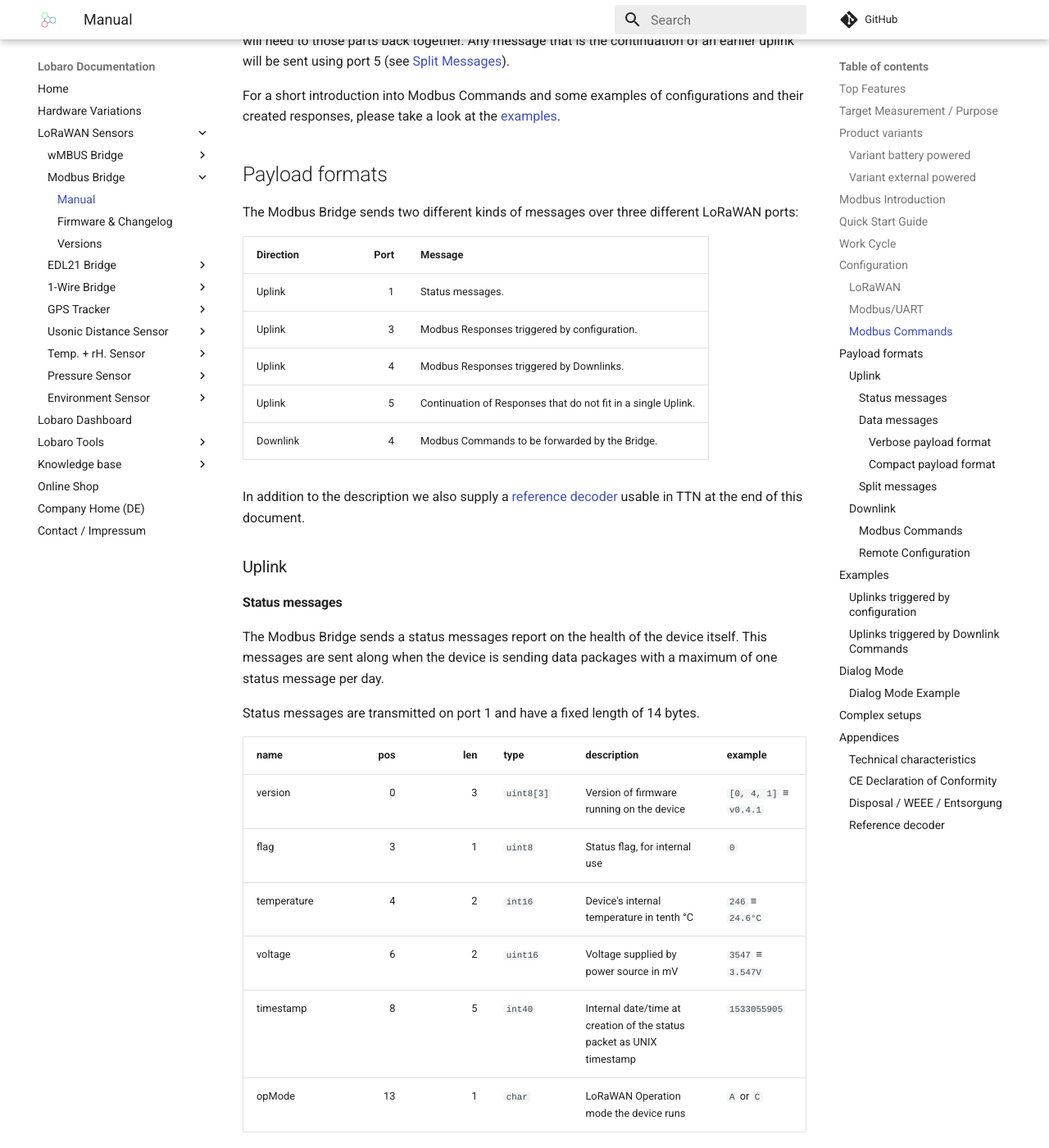
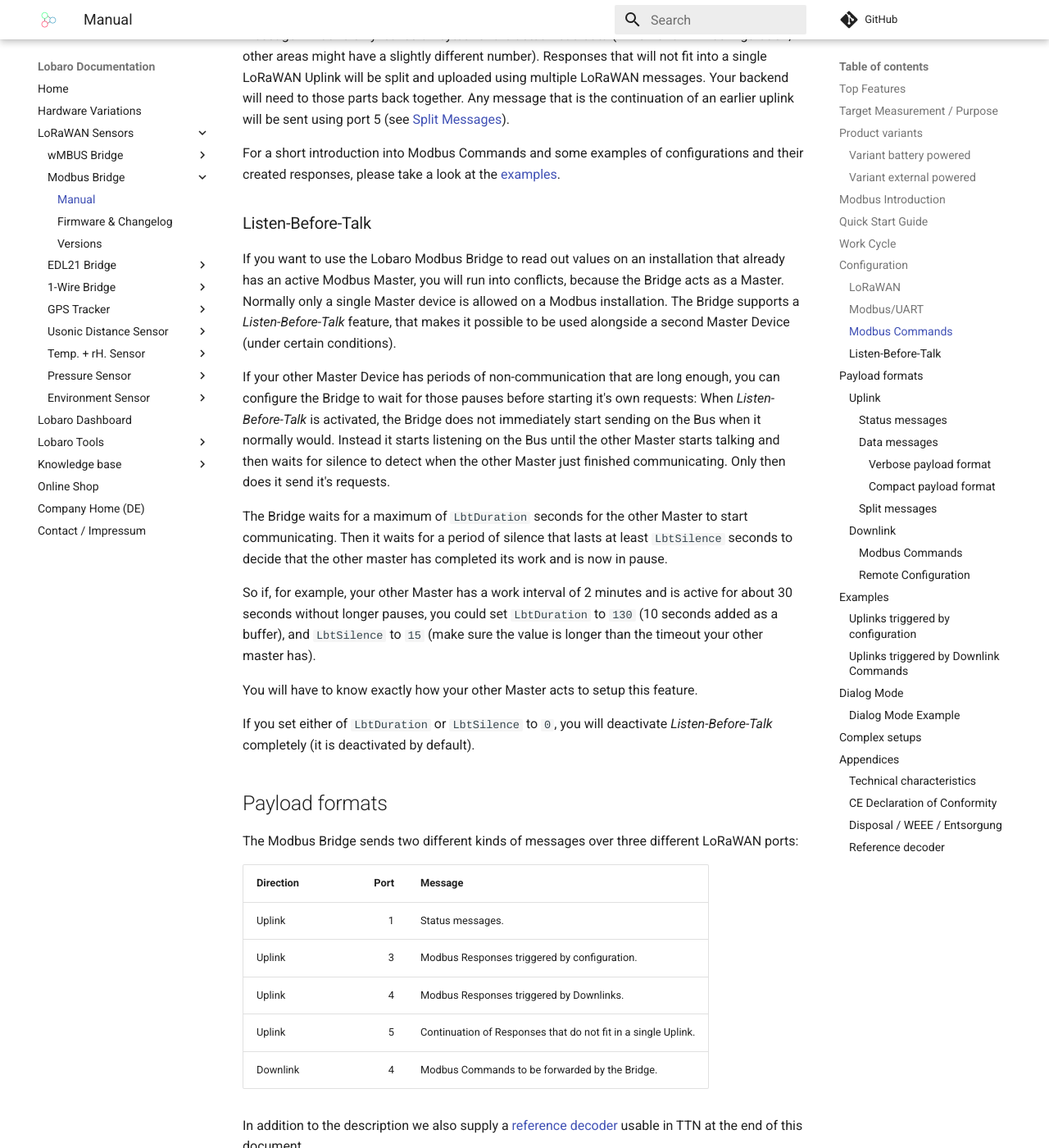
Before and after one commit to Lobaro/docs, an MkDocs documentation site: the page built from docs/lorawan-sensors/modbus-lorawan/index.md, in a window 1280 px wide and 1400 px high, scrolled down 8783 px. Shown: the whole window at 82% size. Built offline with MkDocs 1.6.1 and Material for MkDocs 9.7.7, drawn with Linux system fonts in a browser that asks for light colours; a script that is not in the unit is left out; comment, search, counter and statistics services are not loaded; some of the changed text lies outside the part shown.

Commit message:
Decribe Modbus Bridge's new Listen-Before-Talke feature.

```diff
--- a/docs/lorawan-sensors/modbus-lorawan/index.md
+++ b/docs/lorawan-sensors/modbus-lorawan/index.md
@@ -242,18 +242,20 @@
 values depend on the Slave devices that you want to read out. Please refer to your
 Modbus Devices's manual to find out the correct configuration.
 
-| name       | description            | values |
-|------------|------------------------|--------|
-|`MbProt`    | Modbus-Protocol to use | `RTU`. `ASCII` |
-|`MbBaud`    | UART Baud rate         | `9600`, `19200`, `38400`, ... |
-|`MbDataLen` | UART data length       | `7`, `8`, `9` |
-|`MbStopBits`| UART stop bits         | `0.5`, `1`, `1.5`, `2` (written exactly like this) |
-|`MbPar`     | UART parity            | `NONE`, `EVEN`, `ODD` |
-|`MbCron`    | Cron expression<sup>&dagger;</sup> defining when to read. | `0 0/15 * * * *` for every 15 minutes |
-|`MbCmd`     | List of Modbus Commands (see below). | `010300010003` |
-|`PlFmt`     | Uplink Format          | `1`, `2`, or `3`, see [Payload Formats](#payload-formats) |
-|`EnDL`      | Enable Downlinks       | `true`= enable sending [Modbus Commands via Downlink](#downlink) |
+| name        | description            | values |
+|-------------|------------------------|--------|
+|`MbProt`     | Modbus-Protocol to use | `RTU`. `ASCII` |
+|`MbBaud`     | UART Baud rate         | `9600`, `19200`, `38400`, ... |
+|`MbDataLen`  | UART data length       | `7`, `8`, `9` |
+|`MbStopBits` | UART stop bits         | `0.5`, `1`, `1.5`, `2` (written exactly like this) |
+|`MbPar`      | UART parity            | `NONE`, `EVEN`, `ODD` |
+|`MbCron`     | Cron expression<sup>&dagger;</sup> defining when to read. | `0 0/15 * * * *` for every 15 minutes |
+|`MbCmd`      | List of Modbus Commands (see below). | `010300010003` |
+|`PlFmt`      | Uplink Format          | `1`, `2`, or `3`, see [Payload Formats](#payload-formats) |
+|`EnDL`       | Enable Downlinks       | `true`= enable sending [Modbus Commands via Downlink](#downlink) |
 |`DialogMode `| Enable Dialog Mode    | `true`= set the Bridge to [Dialog Mode](#dialog-mode) |
+|`LbtDuration`| Listen-before-talk Duration | `0`= disables, `1`-`3600`= seconds of lbt duration |
+|`LbtSilence` | Listen-before-talk Silence  | `0`= disabled, `1`-`3600` seconds of silence needed |
 
 <sup>&dagger;</sup> See also our [Introduction to Cron expressions](/background/cron-expressions.html).
 
@@ -292,6 +294,36 @@
 
 For a short introduction into Modbus Commands and some examples of configurations and their
 created responses, please take a look at the [examples](#examples).
+
+
+### Listen-Before-Talk
+If you want to use the Lobaro Modbus Bridge to read out values on an installation that
+already has an active Modbus Master, you will run into conflicts, because the Bridge acts
+as a Master. Normally only a single Master device is allowed on a Modbus installation.
+The Bridge supports a *Listen-Before-Talk* feature, that makes it possible to be used
+alongside a second Master Device (under certain conditions).
+
+If your other Master Device has periods of non-communication that are long enough, you can
+configure the Bridge to wait for those pauses before starting it's own requests:
+When *Listen-Before-Talk* is activated, the Bridge does not immediately start sending on
+the Bus when it normally would. Instead it starts listening on the Bus until the other Master
+starts talking and then waits for silence to detect when the other Master just finished
+communicating. Only then does it send it's requests.
+
+The Bridge waits for a maximum of `LbtDuration` seconds for the other Master to start
+communicating. Then it waits for a period of silence that lasts at least `LbtSilence`
+seconds to decide that the other master has completed its work and is now in pause.
+
+So if, for example, your other Master has a work interval of 2 minutes and is active
+for about 30 seconds without longer pauses, you could set `LbtDuration` to `130`
+(10 seconds added as a buffer), and `LbtSilence` to `15` (make sure the value is longer
+than the timeout your other master has).
+
+You will have to know exactly how your other Master acts to setup this feature.
+
+If you set either of `LbtDuration` or `LbtSilence` to `0`, you will deactivate
+*Listen-Before-Talk* completely (it is deactivated by default).
+
 
 ## Payload formats
 
```
